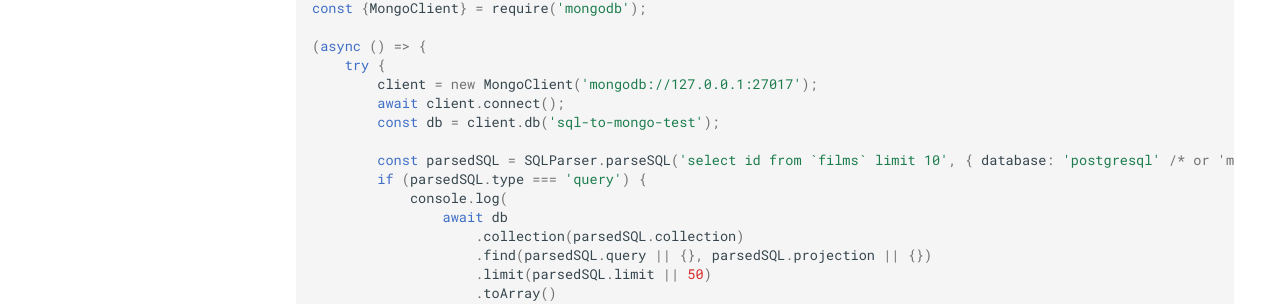
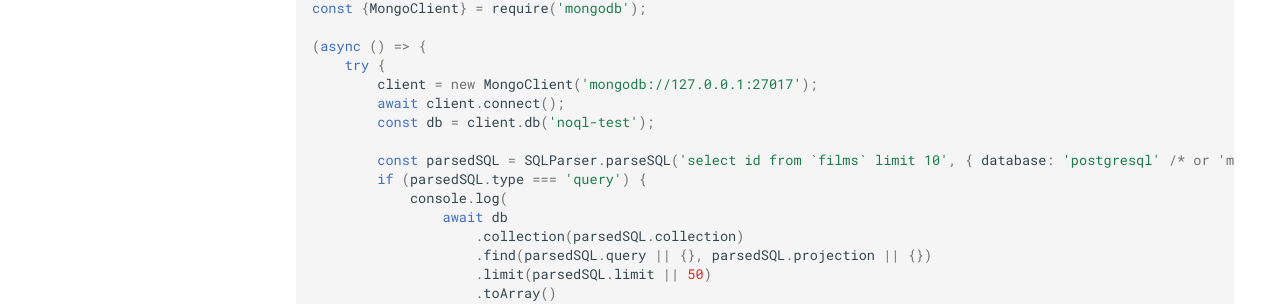
Before and after one commit to synatic/noql, an MkDocs documentation site: the page built from docs/docs/getting-started/index.md, in a window 1280 px wide and 1291 px high. Shown: the part 549-853 px from the top of the window. Built offline with MkDocs 1.6.1 and Material for MkDocs 9.7.7, drawn with Linux system fonts in a browser that asks for light colours; a script that is not in the unit is left out; comment, search, counter and statistics services are not loaded.

Commit message:
more name updates

```diff
--- a/docs/docs/getting-started/index.md
+++ b/docs/docs/getting-started/index.md
@@ -21,7 +21,7 @@ const {MongoClient} = require('mongodb');
     try {
         client = new MongoClient('mongodb://127.0.0.1:27017');
         await client.connect();
-        const db = client.db('sql-to-mongo-test');
+        const db = client.db('noql-test');
 
         const parsedSQL = SQLParser.parseSQL('select id from `films` limit 10', { database: 'postgresql' /* or 'mysql' */ } });
         if (parsedSQL.type === 'query') {
--- a/docs/mkdocs.yml
+++ b/docs/mkdocs.yml
@@ -53,7 +53,7 @@ extra:
       link: https://twitter.com/datasynatic
       name: Synatic on Twitter
     - icon: fontawesome/brands/github
-      link: https://github.com/synatic/sql-to-mongo
+      link: https://github.com/synatic/noql
       name: NoQL on Github
     - icon: fontawesome/brands/linkedin
       link: https://www.linkedin.com/company/15815217/
```
Also changed, not shown: README.md.
